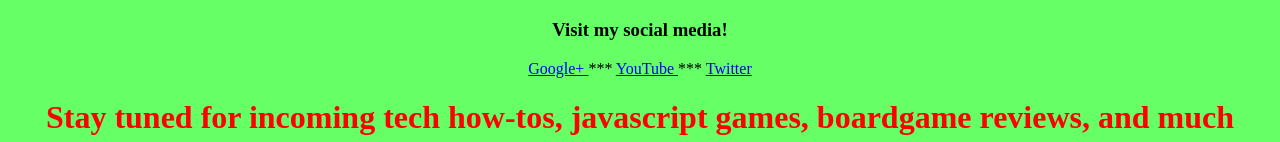
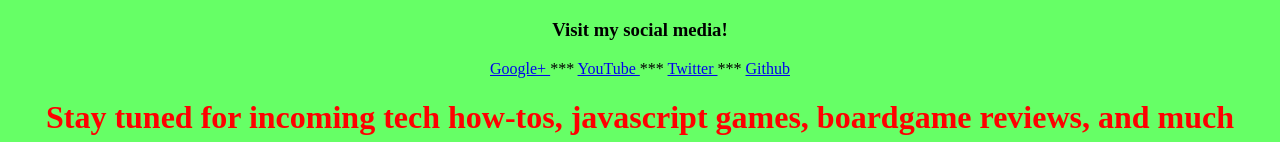
Before and after one commit to louiemontes/louiemontes.github.io, a plain HTML site: page index.html in a window 1280 px wide. Shown: the part 573-715 px from the top of the page. Drawn offline with Linux system fonts and the light colour scheme.

Commit message:
add github link

```diff
--- a/index.html
+++ b/index.html
@@ -42,7 +42,15 @@
             </a>
 
         </t5>
+        <t6>
+            ***
+        </t6>
+        <t7>
+            <a href="https://github.com/louiemontes">
+                Github
+            </a>
 
+        </t7>
         <h1>Stay tuned for incoming tech how-tos, javascript games, boardgame reviews, and much more!</h1>
 
         <!-- one commit every day this year is the secret goal boii -->
```
